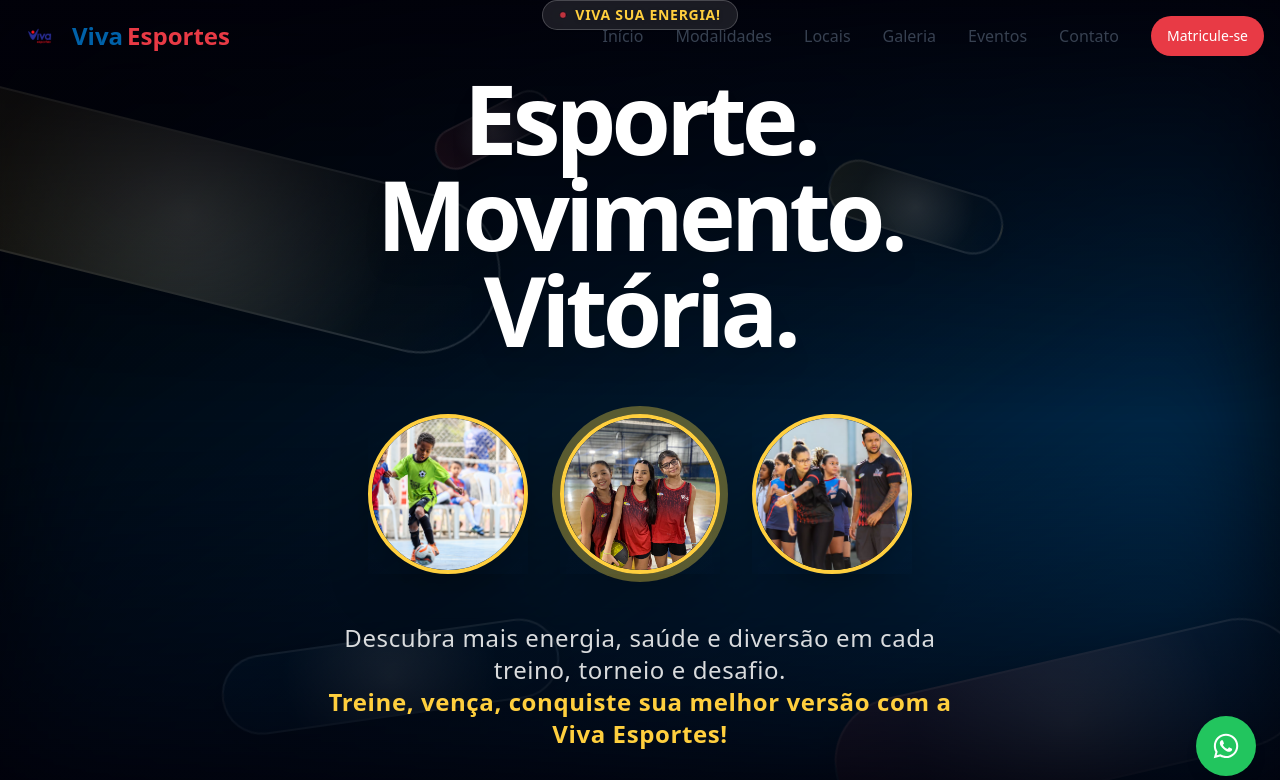
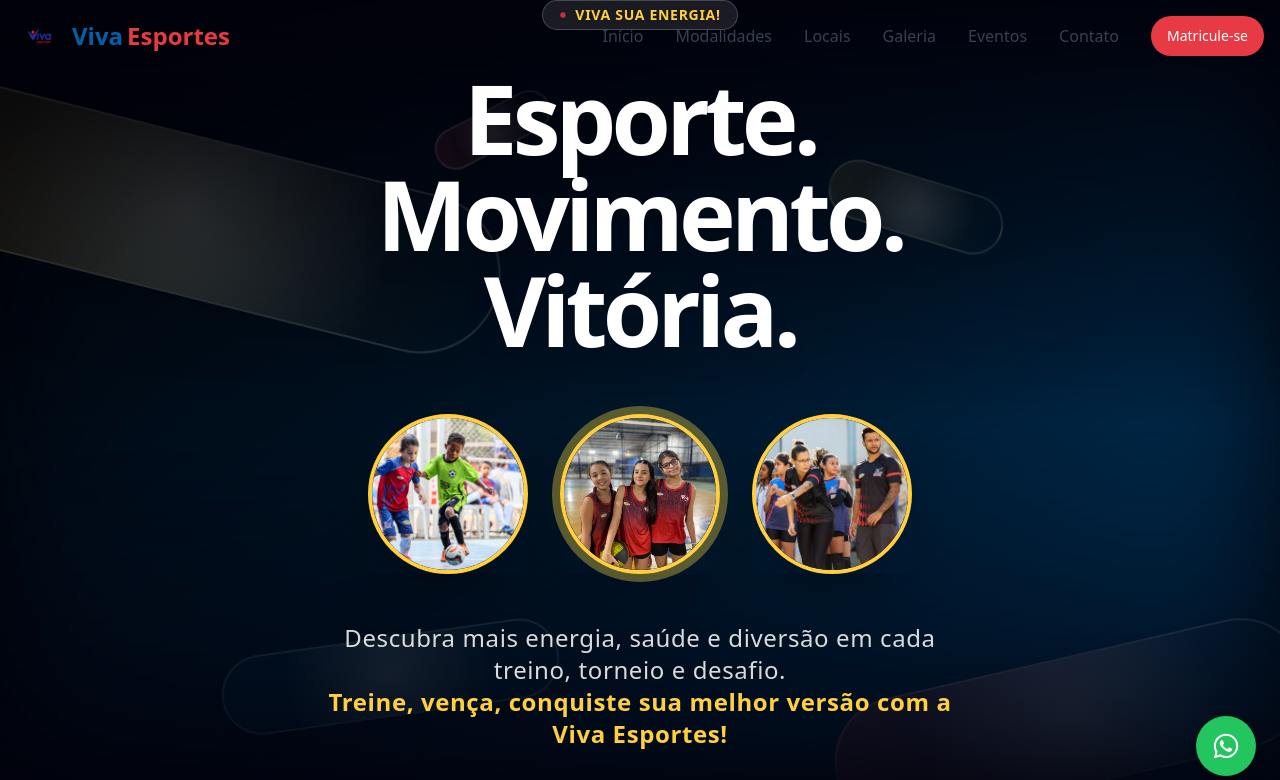
Before and after one commit to vivaesportes/viva-esportes-reimagined, a React (Vite) app: page / in a window 1280 px wide. Shown: the top 780 px of the page. Built offline with nearby package versions, Linux system fonts and the light colour scheme.

Commit message:
Fix: Center photo in HeroPhotoCircles
Center the photo in the HeroPhotoCircles component.

```diff
--- a/src/components/home/Hero.tsx
+++ b/src/components/home/Hero.tsx
@@ -32,7 +32,7 @@ const Hero = () => {
   const photos = [
     {
       src: "/lovable-uploads/78301558-7861-47ea-9d92-83fa4e88a8ce.png", // futebol, garoto vermelho centralizado
-      style: { objectPosition: "90% 40%" }, // Ajuste para mais a direita no eixo horizontal
+      style: { objectPosition: "50% 40%" }, // Centralizado no eixo horizontal
       alt: "Foto Esporte Garoto Vermelho"
     },
     {
```
